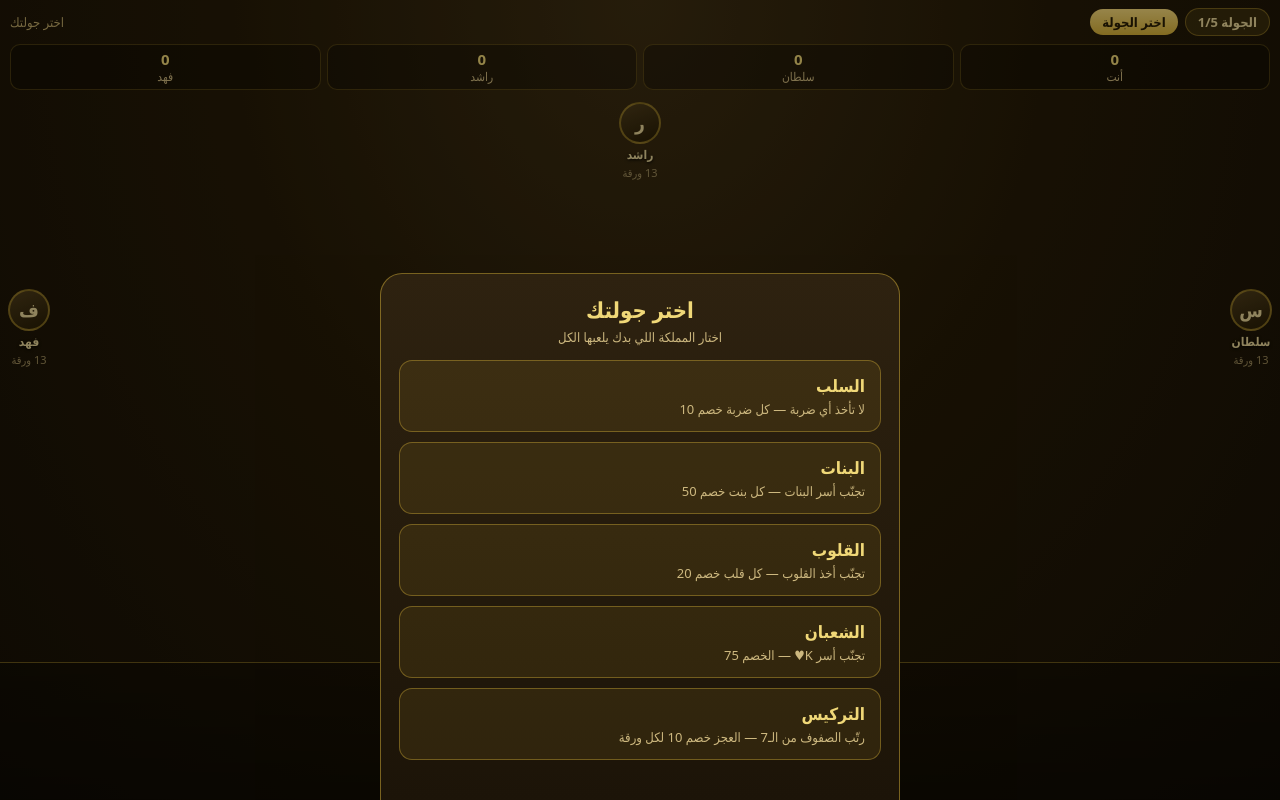
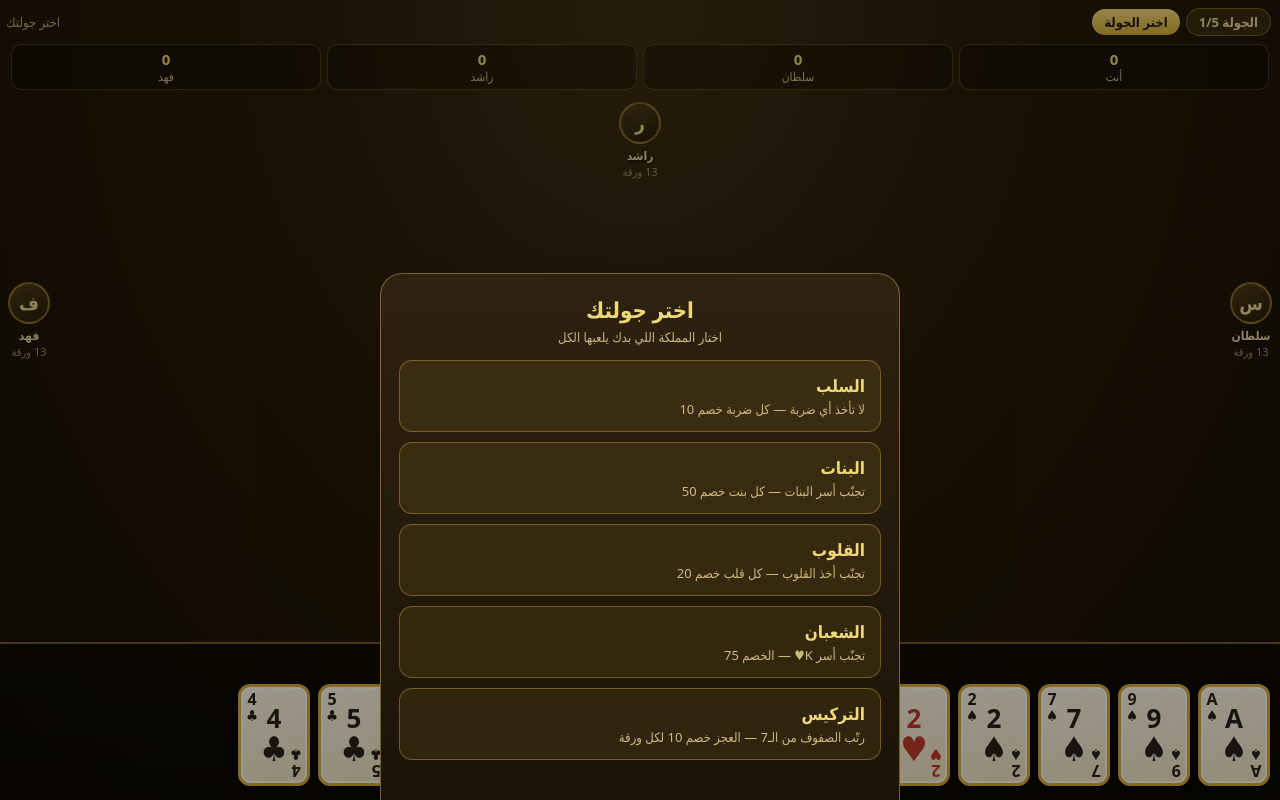
Before and after one commit to M7mdloverrr/project-13, a plain HTML site: page index.html in a window 1280 px wide. Both pictures are taken after a click on the button "ابدأ اللعب". Drawn offline with Linux system fonts and the light colour scheme.

Commit message:
Fix invisible hand cards: add missing red/blk color class (cream text on cream card); full-width scrollable hand, bigger framed cards, corner labels both sides

```diff
--- a/app/src/main/assets/www/style.css
+++ b/app/src/main/assets/www/style.css
@@ -22,10 +22,10 @@ body{
 }
 
 /* ---------- home ---------- */
-#home{height:100%;display:flex;flex-direction:column;align-items:center;justify-content:center;gap:18px;padding:20px;text-align:center}
-.logo-cards{display:flex;gap:10px;margin-bottom:6px}
+#home{height:100%;display:flex;flex-direction:column;align-items:center;justify-content:center;padding:20px;text-align:center}
+.logo-cards{display:flex;margin-bottom:18px}
 .mini-card{
-  width:56px;height:80px;border-radius:9px;background:linear-gradient(160deg,#fbf4e0,#eee1bd);
+  width:56px;height:80px;border-radius:9px;background-color:#fbf4e0;background-image:linear-gradient(160deg,#fbf4e0,#eee1bd);margin:0 5px;
   border:2px solid #d4af37;box-shadow:0 4px 10px rgba(0,0,0,.5),inset 0 0 0 2px rgba(255,255,255,.8);
   color:#23201a;font-size:22px;font-weight:800;display:flex;flex-direction:column;align-items:center;justify-content:center;
 }
@@ -34,35 +34,37 @@ body{
 .mini-card:nth-child(2){transform:rotate(-8deg) translateY(6px)}
 .mini-card:nth-child(3){transform:rotate(6deg) translateY(2px)}
 .mini-card:nth-child(4){transform:rotate(-4deg) translateY(8px)}
-#home h1{font-size:56px;letter-spacing:6px;color:#f0d878;text-shadow:0 2px 14px rgba(212,175,55,.5)}
-#home .sub{color:#cdb87f;font-size:15px;margin-bottom:14px}
+#home h1{font-size:56px;letter-spacing:6px;color:#f0d878;text-shadow:0 2px 14px rgba(212,175,55,.5);margin:0 0 6px 0}
+#home .sub{color:#cdb87f;font-size:15px;margin:0 0 14px 0}
+#home .btn{margin-top:12px}
 
 /* ---------- layout ---------- */
 #game{height:100vh;height:100dvh;display:flex;flex-direction:column}
-#bar{display:flex;align-items:center;gap:7px;padding:8px 10px;flex-wrap:nowrap}
+#bar{display:flex;align-items:center;padding:8px 6px;flex-wrap:nowrap}
 .chip{
   background:rgba(212,175,55,.14);border:1px solid rgba(212,175,55,.4);
   border-radius:20px;padding:4px 12px;font-size:13px;font-weight:700;white-space:nowrap;color:#e8d79a;
+  margin:0 3px;flex-shrink:0;
 }
 .chip.gold{background:linear-gradient(180deg,#f5d97b,#d4af37);color:#241a04;border:none}
 #heartsChip{color:#ff8f7d;border-color:rgba(255,120,100,.5)}
-#status{font-size:13px;color:#bfa96a;margin-inline-start:auto;white-space:nowrap;overflow:hidden;text-overflow:ellipsis}
-#scores{display:flex;gap:6px;padding:0 10px 6px}
+#status{font-size:13px;color:#bfa96a;margin-right:auto;white-space:nowrap;overflow:hidden;text-overflow:ellipsis}
+#scores{display:flex;padding:0 8px 6px}
 .score{
   flex:1;text-align:center;background:rgba(0,0,0,.3);border:1px solid rgba(212,175,55,.25);
-  border-radius:10px;padding:4px 2px;font-size:12px;line-height:1.35;
+  border-radius:10px;padding:4px 2px;font-size:12px;line-height:1.35;margin:0 3px;
 }
 .score b{display:block;font-size:15px;color:#f0d878}
 .score .sn{color:#cdb87f;white-space:nowrap;overflow:hidden;text-overflow:ellipsis}
 #table{flex:1;position:relative;overflow:hidden}
 
 /* ---------- seats ---------- */
-.seat{position:absolute;display:flex;flex-direction:column;align-items:center;gap:2px;z-index:5}
+.seat{position:absolute;display:flex;flex-direction:column;align-items:center;z-index:5}
 #seat2{top:6px;left:50%;transform:translateX(-50%)}
 #seat1{right:8px;top:34%}
 #seat3{left:8px;top:34%}
 .avatar{
-  width:42px;height:42px;border-radius:50%;
+  width:42px;height:42px;border-radius:50%;margin-bottom:3px;
   background:linear-gradient(160deg,#4a3a1a,#241a04);border:2px solid rgba(212,175,55,.5);
   display:flex;align-items:center;justify-content:center;font-size:19px;font-weight:800;color:#e8d79a;
 }
@@ -71,28 +73,32 @@ body{
 .seat.active .avatar{border-color:#ffe089;box-shadow:0 0 0 3px rgba(212,175,55,.35),0 0 14px rgba(212,175,55,.6);animation:pulse 1.1s infinite alternate}
 @keyframes pulse{from{transform:scale(1)}to{transform:scale(1.07)}}
 
-/* ---------- cards ---------- */
+/* ---------- cards (hand) ---------- */
 .card{
-  width:64px;height:92px;border-radius:10px;flex-shrink:0;
-  background:linear-gradient(160deg,#fdf8ea,#efe4c4);
-  border:2px solid #d4af37;
-  box-shadow:0 3px 10px rgba(0,0,0,.55),inset 0 0 0 2px rgba(255,255,255,.85);
-  display:flex;flex-direction:column;align-items:center;justify-content:center;gap:1px;
-  position:relative;
+  width:72px;height:102px;border-radius:12px;flex:0 0 auto;position:relative;
+  background-color:#fcf6e3;
+  background-image:linear-gradient(160deg,#fdf8ea,#efe4c4);
+  border:3px solid #d4af37;
+  box-shadow:0 4px 12px rgba(0,0,0,.55),inset 0 0 0 2px rgba(255,255,255,.85);
+  display:flex;flex-direction:column;align-items:center;justify-content:center;
+  color:#23201a;
 }
-.card .r{font-size:21px;font-weight:800}
-.card .s{font-size:26px;line-height:1}
-.card .corner{position:absolute;top:3px;right:3px;display:flex;flex-direction:column;align-items:center;line-height:1;pointer-events:none}
-.card .cr{font-size:13px;font-weight:800}
-.card .cs{font-size:12px}
+.card.bigcard{min-width:72px;min-height:102px}
+.card .r{font-size:26px;font-weight:800;line-height:1}
+.card .s{font-size:34px;line-height:1}
+.card .corner{position:absolute;line-height:1.05;text-align:center;pointer-events:none}
+.card .c-tl{top:4px;left:5px}
+.card .c-br{bottom:4px;right:5px;transform:rotate(180deg)}
+.card .cr{font-size:16px;font-weight:800;display:block}
+.card .cs{font-size:15px;display:block}
 .card.red{color:#c0392b}.card.blk{color:#23201a}
 
 #trick{position:absolute;top:0;left:0;right:0;bottom:0;pointer-events:none}
-.tcard{position:absolute;left:50%;top:50%;width:58px;height:84px;margin-left:-29px;margin-top:-42px;border-radius:10px;
-  background:linear-gradient(160deg,#fdf8ea,#efe4c4);border:2px solid #d4af37;
+.tcard{position:absolute;left:50%;top:50%;width:66px;height:94px;margin-left:-33px;margin-top:-47px;border-radius:12px;
+  background-color:#fcf6e3;background-image:linear-gradient(160deg,#fdf8ea,#efe4c4);border:3px solid #d4af37;
   box-shadow:0 4px 12px rgba(0,0,0,.6),inset 0 0 0 2px rgba(255,255,255,.85);
   display:flex;flex-direction:column;align-items:center;justify-content:center;transition:transform .25s}
-.tcard .r{font-size:19px;font-weight:800}.tcard .s{font-size:23px}
+.tcard .r{font-size:22px;font-weight:800}.tcard .s{font-size:28px}
 .tcard.red{color:#c0392b}.tcard.blk{color:#23201a}
 .tcard.pos0{transform:translate(0,64px)}
 .tcard.pos1{transform:translate(88px,0)}
@@ -100,33 +106,33 @@ body{
 .tcard.pos3{transform:translate(-88px,0)}
 
 /* ---------- trix rows ---------- */
-#rows{position:absolute;top:6px;left:6px;right:6px;bottom:6px;display:flex;flex-direction:column;justify-content:center;gap:8px;padding:4px 6px}
-.trow{display:flex;align-items:center;gap:5px;direction:ltr;justify-content:center}
-.tlabel{font-size:17px;width:16px;text-align:center}
+#rows{position:absolute;top:6px;left:6px;right:6px;bottom:6px;display:flex;flex-direction:column;justify-content:center;padding:4px 6px}
+.trow{display:flex;align-items:center;direction:ltr;justify-content:center;margin:4px 0}
+.tlabel{font-size:17px;width:16px;text-align:center;margin-right:5px}
 .tlabel.red{color:#ff8f7d}.tlabel.blk{color:#e8d79a}
-.slots{display:flex;gap:2px}
+.slots{display:flex}
 .slot{
-  width:22px;height:36px;border-radius:5px;border:1px dashed rgba(212,175,55,.28);
+  width:22px;height:36px;border-radius:5px;border:1px dashed rgba(212,175,55,.28);margin:0 1px;
   display:flex;align-items:center;justify-content:center;font-size:13px;font-weight:800;color:#8c7a4a;
 }
-.slot.filled{background:linear-gradient(160deg,#fdf8ea,#efe4c4);border:1px solid #d4af37;color:#23201a;box-shadow:0 2px 5px rgba(0,0,0,.5),inset 0 0 0 1px rgba(255,255,255,.7)}
+.slot.filled{background-color:#fdf8ea;background-image:linear-gradient(160deg,#fdf8ea,#efe4c4);border:1px solid #d4af37;color:#23201a;box-shadow:0 2px 5px rgba(0,0,0,.5),inset 0 0 0 1px rgba(255,255,255,.7)}
 .slot.filled.red{color:#c0392b}
 
 /* ---------- hand ---------- */
 #hand{
-  min-height:138px;display:flex;align-items:flex-end;justify-content:center;
-  padding:10px 6px 18px;direction:rtl;overflow-x:auto;
-  background:linear-gradient(180deg,rgba(0,0,0,.28),rgba(0,0,0,.5));
-  border-top:1px solid rgba(212,175,55,.45);
+  min-height:158px;display:flex;align-items:flex-end;justify-content:flex-start;
+  padding:10px 6px 14px;direction:rtl;overflow-x:auto;overflow-y:hidden;
+  background-color:rgba(0,0,0,.4);
+  background-image:linear-gradient(180deg,rgba(0,0,0,.22),rgba(0,0,0,.5));
+  border-top:2px solid rgba(212,175,55,.5);
 }
-#hand .card{margin-inline-start:-42px;transition:transform .15s,box-shadow .15s}
-#hand .card:first-child{margin-inline-start:0}
-#hand .card.ok{transform:translateY(-14px);box-shadow:0 0 0 3px #ffe089,0 10px 20px rgba(212,175,55,.55);z-index:3}
-#hand .card.no{filter:brightness(.45)}
+#hand .card{margin:0 4px;transition:transform .15s,box-shadow .15s}
+#hand .card.ok{transform:translateY(-12px);box-shadow:0 0 0 3px #ffe089,0 8px 18px rgba(212,175,55,.6);z-index:3}
+#hand .card.no{opacity:.4}
 
 /* ---------- toast & modal ---------- */
 #toast{
-  position:fixed;bottom:162px;left:50%;transform:translateX(-50%);z-index:60;
+  position:fixed;bottom:172px;left:50%;transform:translateX(-50%);z-index:60;
   background:rgba(20,14,4,.94);border:1px solid rgba(212,175,55,.55);color:#f0d878;
   padding:9px 18px;border-radius:24px;font-size:14px;font-weight:700;opacity:0;pointer-events:none;transition:opacity .25s;
   max-width:88vw;text-align:center;
--- a/game.js
+++ b/game.js
@@ -355,25 +355,19 @@ if (typeof document !== 'undefined') (function () {
     var legalIds = myTurn ? legalPlays(S, 0).map(function (c) { return c.id; }) : null;
     var h = '';
     S.players[0].hand.forEach(function (c) {
-      var cls = 'card';
+      var cls = 'card bigcard ' + (RED[c.s] ? 'red' : 'blk');
       if (legalIds) cls += (legalIds.indexOf(c.id) >= 0 ? ' ok' : ' no');
       h += '<div class="' + cls + '" data-id="' + c.id + '">' +
-           '<div class="corner"><span class="cr">' + RANK_LABEL[c.r] + '</span><span class="cs">' + SUITS[c.s] + '</span></div>' +
+           '<div class="corner c-tl"><span class="cr">' + RANK_LABEL[c.r] + '</span><span class="cs">' + SUITS[c.s] + '</span></div>' +
+           '<div class="corner c-br"><span class="cr">' + RANK_LABEL[c.r] + '</span><span class="cs">' + SUITS[c.s] + '</span></div>' +
            '<div class="r">' + RANK_LABEL[c.r] + '</div><div class="s">' + SUITS[c.s] + '</div></div>';
     });
     el('hand').innerHTML = h;
-    var hand = el('hand');
-    var kids = hand.querySelectorAll('.card');
-    /* auto-fit: spread cards so all fit the screen width, corner stays readable */
-    var CW = 64, n = kids.length;
-    var show = n > 1 ? Math.floor((hand.clientWidth - 12 - CW) / (n - 1)) : CW;
-    if (show > 34) show = 34;
-    if (show < 18) show = 18;
-    for (var i = 0; i < n; i++) {
-      (function (d, first) {
+    var kids = el('hand').querySelectorAll('.card');
+    for (var i = 0; i < kids.length; i++) {
+      (function (d) {
         d.addEventListener('click', function () { tapCard(parseInt(d.dataset.id, 10)); });
-        if (!first) d.style.marginRight = (show - CW) + 'px'; /* rtl inline-start */
-      })(kids[i], i === 0);
+      })(kids[i]);
     }
   }
 
--- a/style.css
+++ b/style.css
@@ -22,10 +22,10 @@ body{
 }
 
 /* ---------- home ---------- */
-#home{height:100%;display:flex;flex-direction:column;align-items:center;justify-content:center;gap:18px;padding:20px;text-align:center}
-.logo-cards{display:flex;gap:10px;margin-bottom:6px}
+#home{height:100%;display:flex;flex-direction:column;align-items:center;justify-content:center;padding:20px;text-align:center}
+.logo-cards{display:flex;margin-bottom:18px}
 .mini-card{
-  width:56px;height:80px;border-radius:9px;background:linear-gradient(160deg,#fbf4e0,#eee1bd);
+  width:56px;height:80px;border-radius:9px;background-color:#fbf4e0;background-image:linear-gradient(160deg,#fbf4e0,#eee1bd);margin:0 5px;
   border:2px solid #d4af37;box-shadow:0 4px 10px rgba(0,0,0,.5),inset 0 0 0 2px rgba(255,255,255,.8);
   color:#23201a;font-size:22px;font-weight:800;display:flex;flex-direction:column;align-items:center;justify-content:center;
 }
@@ -34,35 +34,37 @@ body{
 .mini-card:nth-child(2){transform:rotate(-8deg) translateY(6px)}
 .mini-card:nth-child(3){transform:rotate(6deg) translateY(2px)}
 .mini-card:nth-child(4){transform:rotate(-4deg) translateY(8px)}
-#home h1{font-size:56px;letter-spacing:6px;color:#f0d878;text-shadow:0 2px 14px rgba(212,175,55,.5)}
-#home .sub{color:#cdb87f;font-size:15px;margin-bottom:14px}
+#home h1{font-size:56px;letter-spacing:6px;color:#f0d878;text-shadow:0 2px 14px rgba(212,175,55,.5);margin:0 0 6px 0}
+#home .sub{color:#cdb87f;font-size:15px;margin:0 0 14px 0}
+#home .btn{margin-top:12px}
 
 /* ---------- layout ---------- */
 #game{height:100vh;height:100dvh;display:flex;flex-direction:column}
-#bar{display:flex;align-items:center;gap:7px;padding:8px 10px;flex-wrap:nowrap}
+#bar{display:flex;align-items:center;padding:8px 6px;flex-wrap:nowrap}
 .chip{
   background:rgba(212,175,55,.14);border:1px solid rgba(212,175,55,.4);
   border-radius:20px;padding:4px 12px;font-size:13px;font-weight:700;white-space:nowrap;color:#e8d79a;
+  margin:0 3px;flex-shrink:0;
 }
 .chip.gold{background:linear-gradient(180deg,#f5d97b,#d4af37);color:#241a04;border:none}
 #heartsChip{color:#ff8f7d;border-color:rgba(255,120,100,.5)}
-#status{font-size:13px;color:#bfa96a;margin-inline-start:auto;white-space:nowrap;overflow:hidden;text-overflow:ellipsis}
-#scores{display:flex;gap:6px;padding:0 10px 6px}
+#status{font-size:13px;color:#bfa96a;margin-right:auto;white-space:nowrap;overflow:hidden;text-overflow:ellipsis}
+#scores{display:flex;padding:0 8px 6px}
 .score{
   flex:1;text-align:center;background:rgba(0,0,0,.3);border:1px solid rgba(212,175,55,.25);
-  border-radius:10px;padding:4px 2px;font-size:12px;line-height:1.35;
+  border-radius:10px;padding:4px 2px;font-size:12px;line-height:1.35;margin:0 3px;
 }
 .score b{display:block;font-size:15px;color:#f0d878}
 .score .sn{color:#cdb87f;white-space:nowrap;overflow:hidden;text-overflow:ellipsis}
 #table{flex:1;position:relative;overflow:hidden}
 
 /* ---------- seats ---------- */
-.seat{position:absolute;display:flex;flex-direction:column;align-items:center;gap:2px;z-index:5}
+.seat{position:absolute;display:flex;flex-direction:column;align-items:center;z-index:5}
 #seat2{top:6px;left:50%;transform:translateX(-50%)}
 #seat1{right:8px;top:34%}
 #seat3{left:8px;top:34%}
 .avatar{
-  width:42px;height:42px;border-radius:50%;
+  width:42px;height:42px;border-radius:50%;margin-bottom:3px;
   background:linear-gradient(160deg,#4a3a1a,#241a04);border:2px solid rgba(212,175,55,.5);
   display:flex;align-items:center;justify-content:center;font-size:19px;font-weight:800;color:#e8d79a;
 }
@@ -71,28 +73,32 @@ body{
 .seat.active .avatar{border-color:#ffe089;box-shadow:0 0 0 3px rgba(212,175,55,.35),0 0 14px rgba(212,175,55,.6);animation:pulse 1.1s infinite alternate}
 @keyframes pulse{from{transform:scale(1)}to{transform:scale(1.07)}}
 
-/* ---------- cards ---------- */
+/* ---------- cards (hand) ---------- */
 .card{
-  width:64px;height:92px;border-radius:10px;flex-shrink:0;
-  background:linear-gradient(160deg,#fdf8ea,#efe4c4);
-  border:2px solid #d4af37;
-  box-shadow:0 3px 10px rgba(0,0,0,.55),inset 0 0 0 2px rgba(255,255,255,.85);
-  display:flex;flex-direction:column;align-items:center;justify-content:center;gap:1px;
-  position:relative;
+  width:72px;height:102px;border-radius:12px;flex:0 0 auto;position:relative;
+  background-color:#fcf6e3;
+  background-image:linear-gradient(160deg,#fdf8ea,#efe4c4);
+  border:3px solid #d4af37;
+  box-shadow:0 4px 12px rgba(0,0,0,.55),inset 0 0 0 2px rgba(255,255,255,.85);
+  display:flex;flex-direction:column;align-items:center;justify-content:center;
+  color:#23201a;
 }
-.card .r{font-size:21px;font-weight:800}
-.card .s{font-size:26px;line-height:1}
-.card .corner{position:absolute;top:3px;right:3px;display:flex;flex-direction:column;align-items:center;line-height:1;pointer-events:none}
-.card .cr{font-size:13px;font-weight:800}
-.card .cs{font-size:12px}
+.card.bigcard{min-width:72px;min-height:102px}
+.card .r{font-size:26px;font-weight:800;line-height:1}
+.card .s{font-size:34px;line-height:1}
+.card .corner{position:absolute;line-height:1.05;text-align:center;pointer-events:none}
+.card .c-tl{top:4px;left:5px}
+.card .c-br{bottom:4px;right:5px;transform:rotate(180deg)}
+.card .cr{font-size:16px;font-weight:800;display:block}
+.card .cs{font-size:15px;display:block}
 .card.red{color:#c0392b}.card.blk{color:#23201a}
 
 #trick{position:absolute;top:0;left:0;right:0;bottom:0;pointer-events:none}
-.tcard{position:absolute;left:50%;top:50%;width:58px;height:84px;margin-left:-29px;margin-top:-42px;border-radius:10px;
-  background:linear-gradient(160deg,#fdf8ea,#efe4c4);border:2px solid #d4af37;
+.tcard{position:absolute;left:50%;top:50%;width:66px;height:94px;margin-left:-33px;margin-top:-47px;border-radius:12px;
+  background-color:#fcf6e3;background-image:linear-gradient(160deg,#fdf8ea,#efe4c4);border:3px solid #d4af37;
   box-shadow:0 4px 12px rgba(0,0,0,.6),inset 0 0 0 2px rgba(255,255,255,.85);
   display:flex;flex-direction:column;align-items:center;justify-content:center;transition:transform .25s}
-.tcard .r{font-size:19px;font-weight:800}.tcard .s{font-size:23px}
+.tcard .r{font-size:22px;font-weight:800}.tcard .s{font-size:28px}
 .tcard.red{color:#c0392b}.tcard.blk{color:#23201a}
 .tcard.pos0{transform:translate(0,64px)}
 .tcard.pos1{transform:translate(88px,0)}
@@ -100,33 +106,33 @@ body{
 .tcard.pos3{transform:translate(-88px,0)}
 
 /* ---------- trix rows ---------- */
-#rows{position:absolute;top:6px;left:6px;right:6px;bottom:6px;display:flex;flex-direction:column;justify-content:center;gap:8px;padding:4px 6px}
-.trow{display:flex;align-items:center;gap:5px;direction:ltr;justify-content:center}
-.tlabel{font-size:17px;width:16px;text-align:center}
+#rows{position:absolute;top:6px;left:6px;right:6px;bottom:6px;display:flex;flex-direction:column;justify-content:center;padding:4px 6px}
+.trow{display:flex;align-items:center;direction:ltr;justify-content:center;margin:4px 0}
+.tlabel{font-size:17px;width:16px;text-align:center;margin-right:5px}
 .tlabel.red{color:#ff8f7d}.tlabel.blk{color:#e8d79a}
-.slots{display:flex;gap:2px}
+.slots{display:flex}
 .slot{
-  width:22px;height:36px;border-radius:5px;border:1px dashed rgba(212,175,55,.28);
+  width:22px;height:36px;border-radius:5px;border:1px dashed rgba(212,175,55,.28);margin:0 1px;
   display:flex;align-items:center;justify-content:center;font-size:13px;font-weight:800;color:#8c7a4a;
 }
-.slot.filled{background:linear-gradient(160deg,#fdf8ea,#efe4c4);border:1px solid #d4af37;color:#23201a;box-shadow:0 2px 5px rgba(0,0,0,.5),inset 0 0 0 1px rgba(255,255,255,.7)}
+.slot.filled{background-color:#fdf8ea;background-image:linear-gradient(160deg,#fdf8ea,#efe4c4);border:1px solid #d4af37;color:#23201a;box-shadow:0 2px 5px rgba(0,0,0,.5),inset 0 0 0 1px rgba(255,255,255,.7)}
 .slot.filled.red{color:#c0392b}
 
 /* ---------- hand ---------- */
 #hand{
-  min-height:138px;display:flex;align-items:flex-end;justify-content:center;
-  padding:10px 6px 18px;direction:rtl;overflow-x:auto;
-  background:linear-gradient(180deg,rgba(0,0,0,.28),rgba(0,0,0,.5));
-  border-top:1px solid rgba(212,175,55,.45);
+  min-height:158px;display:flex;align-items:flex-end;justify-content:flex-start;
+  padding:10px 6px 14px;direction:rtl;overflow-x:auto;overflow-y:hidden;
+  background-color:rgba(0,0,0,.4);
+  background-image:linear-gradient(180deg,rgba(0,0,0,.22),rgba(0,0,0,.5));
+  border-top:2px solid rgba(212,175,55,.5);
 }
-#hand .card{margin-inline-start:-42px;transition:transform .15s,box-shadow .15s}
-#hand .card:first-child{margin-inline-start:0}
-#hand .card.ok{transform:translateY(-14px);box-shadow:0 0 0 3px #ffe089,0 10px 20px rgba(212,175,55,.55);z-index:3}
-#hand .card.no{filter:brightness(.45)}
+#hand .card{margin:0 4px;transition:transform .15s,box-shadow .15s}
+#hand .card.ok{transform:translateY(-12px);box-shadow:0 0 0 3px #ffe089,0 8px 18px rgba(212,175,55,.6);z-index:3}
+#hand .card.no{opacity:.4}
 
 /* ---------- toast & modal ---------- */
 #toast{
-  position:fixed;bottom:162px;left:50%;transform:translateX(-50%);z-index:60;
+  position:fixed;bottom:172px;left:50%;transform:translateX(-50%);z-index:60;
   background:rgba(20,14,4,.94);border:1px solid rgba(212,175,55,.55);color:#f0d878;
   padding:9px 18px;border-radius:24px;font-size:14px;font-weight:700;opacity:0;pointer-events:none;transition:opacity .25s;
   max-width:88vw;text-align:center;
```
Also changed, not shown: app/src/main/assets/www/game.js (+7 -13 lines), tests/test-ui.js (added, +45 -0 lines), 1 other file.
